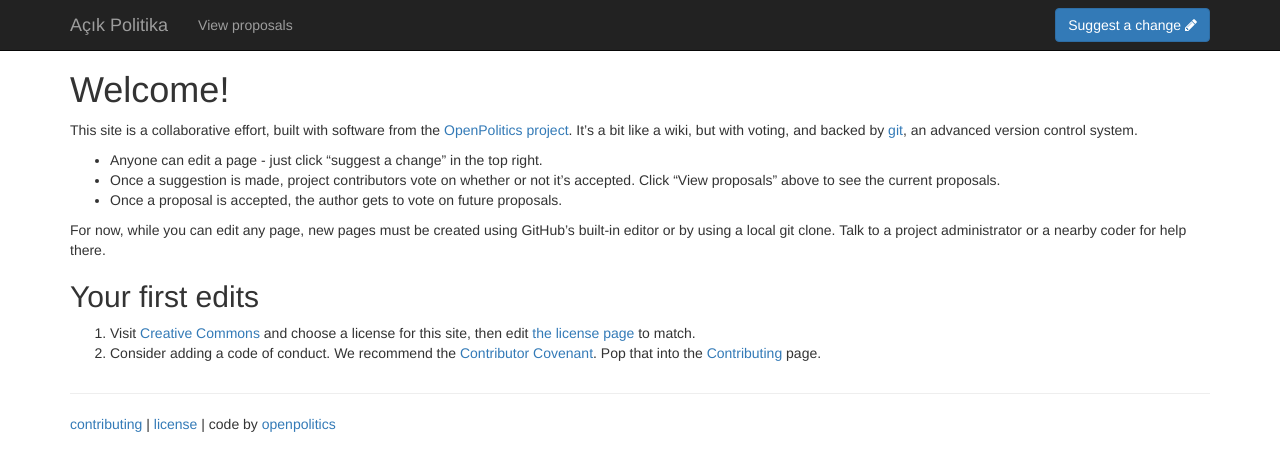
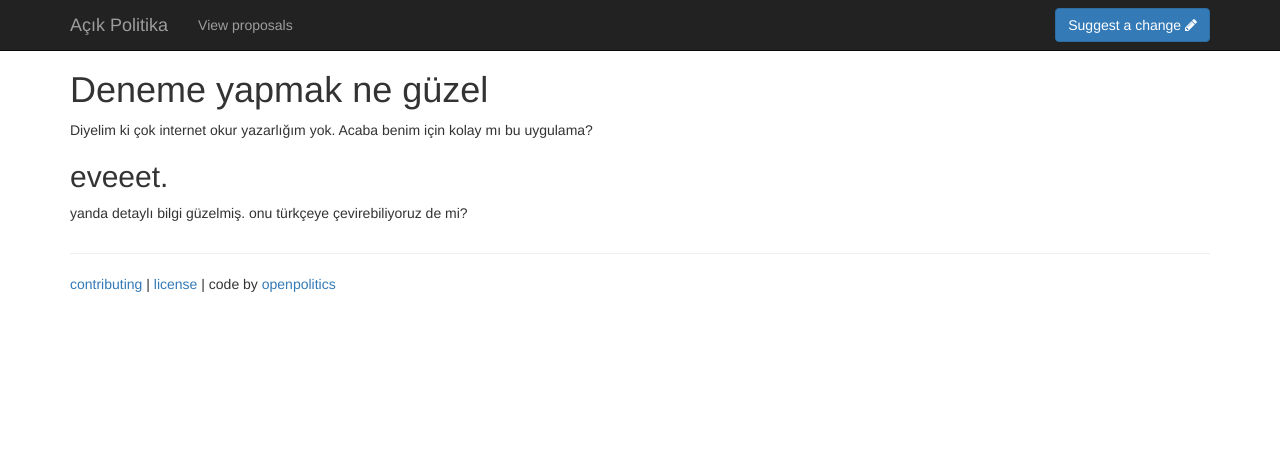
Before and after one commit to Hijadelsol/acik-politika, a Jekyll site: the page built from index.md, in a window 1280 px wide. Shown: the top 471 px of the page. Built offline with Jekyll 4.4.1, drawn with Linux system fonts in a browser that asks for light colours.

Commit message:
Deneme yapmak için

```diff
--- a/index.md
+++ b/index.md
@@ -1,16 +1,8 @@
 ---
-title: Welcome!
+title: Deneme yapmak ne güzel
 ---
 
-This site is a collaborative effort, built with software from the [OpenPolitics project](https://openpolitics.org.uk). It's a bit like a wiki, but with voting, and backed by [git](https://git-scm.com), an advanced version control system.
+Diyelim ki çok internet okur yazarlığım yok. Acaba benim için kolay mı bu uygulama?
 
-* Anyone can edit a page - just click "suggest a change" in the top right.
-* Once a suggestion is made, project contributors vote on whether or not it's accepted. Click "View proposals" above to see the current proposals.
-* Once a proposal is accepted, the author gets to vote on future proposals.
-
-For now, while you can edit any page, new pages must be created using GitHub's built-in editor or by using a local git clone. Talk to a project administrator or a nearby coder for help there.
-
-## Your first edits
-
-1. Visit [Creative Commons](https://creativecommons.org/) and choose a license for this site, then edit [the license page](license.html) to match.
-2. Consider adding a code of conduct. We recommend the [Contributor Covenant](http://contributor-covenant.org/). Pop that into the [Contributing](contributing.html) page.
+## eveeet.
+yanda detaylı bilgi güzelmiş. onu türkçeye çevirebiliyoruz de mi?
```
